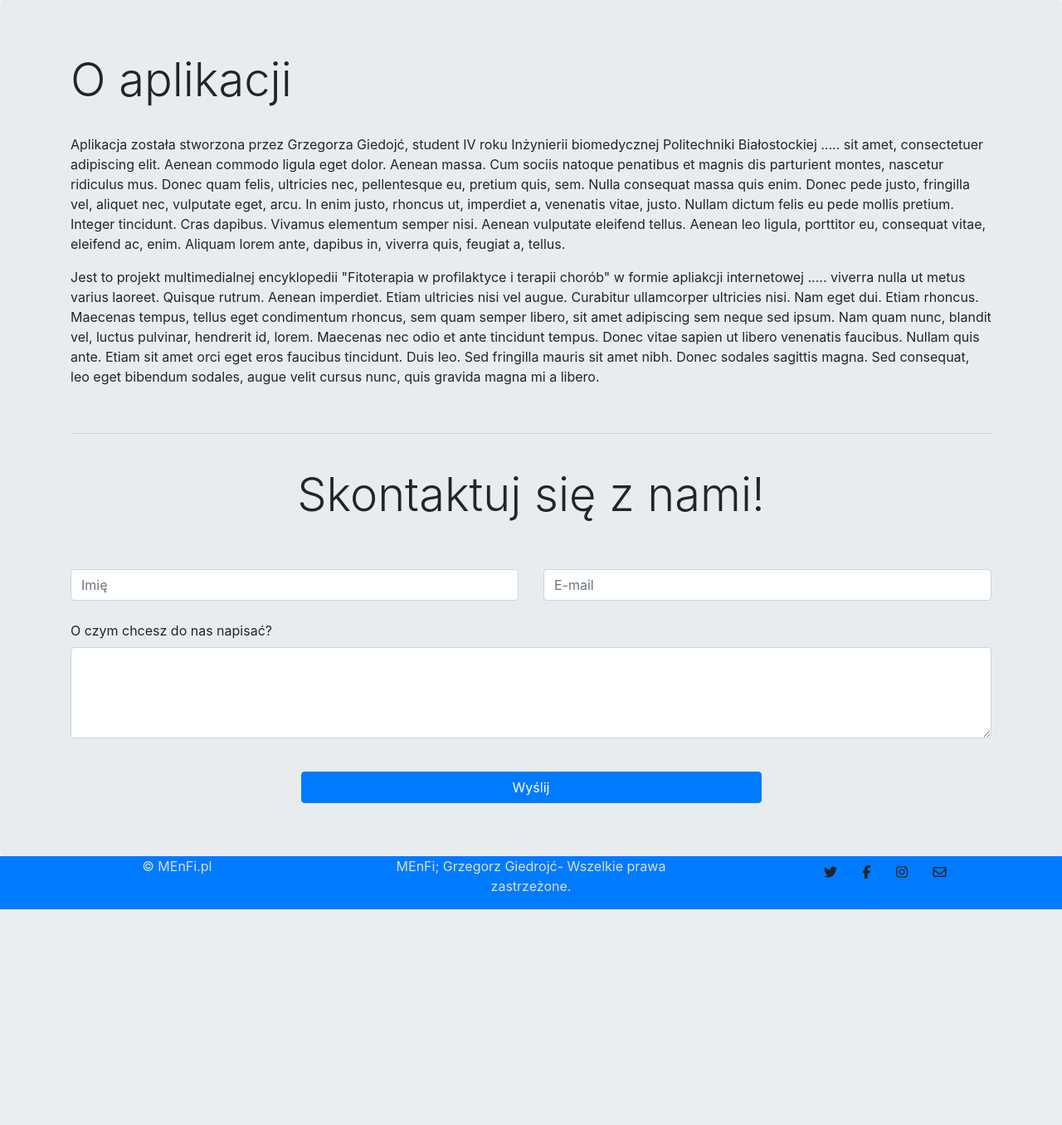
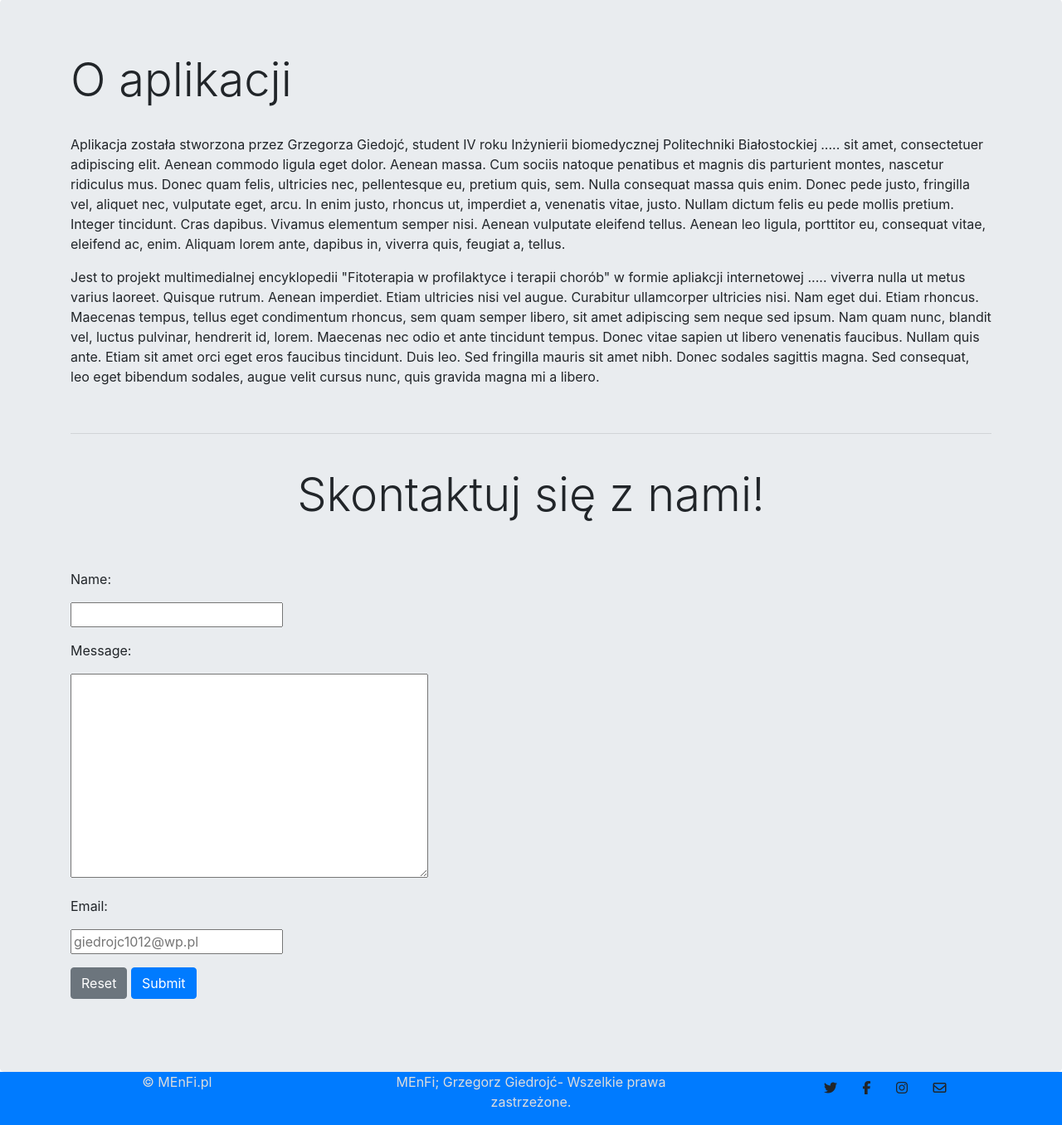
Before and after one commit to Grzegorz-Giedrojc/encyklopedia_fitoterapii, a Django app: page /o_aplikacji/ in a window 1280 px wide. Shown: the part 320-1676 px from the top of the page at 83% size. Before the commit the page ends 1416 px from the top, so only its background shows below. Run offline with Django 3.2, Linux system fonts and the light colour scheme; some libraries are stand-ins or nearby versions.

Commit message:
próby emaila, nieudane

```diff
--- a/encyklopedia_app/forms.py
+++ b/encyklopedia_app/forms.py
@@ -1,9 +1,22 @@
 from django import forms
 
 from .models import Post
+
+
 
 class PostForm(forms.ModelForm):
 
     class Meta:
         model = Post
         fields = ('autor', 'nazwa', 'opis', 'choroby', 'zastosowanie', 'zdjecie', 'created_date', 'published_date',)
+
+def should_be_empty(value):
+    if value:
+        raise forms.ValidationError('Field is not empty')
+
+class ContactForm(forms.Form):
+    name = forms.CharField(max_length=80)
+    message = forms.CharField(widget=forms.Textarea)
+    email = forms.EmailField(max_length = 255, widget=forms.EmailInput({'placeholder': 'giedrojc1012@wp.pl'}),)
+    forcefield = forms.CharField(
+        required=False, widget=forms.HiddenInput, label="Leave empty", validators=[should_be_empty])
--- a/encyklopedia_app/templates/encyklopedia_app/o_aplikacji.html
+++ b/encyklopedia_app/templates/encyklopedia_app/o_aplikacji.html
@@ -19,30 +19,28 @@
     <br />
 
     <section>
-      <h1 class="display-4" style="text-align:center;">Skontaktuj się z nami!</h1>
+      <h1 class="display-4 center">Skontaktuj się z nami!</h1>
         <br /><br />
-      <form>
-        <div class="row">
-          <div class="col">
-            <input type="text" class="form-control" placeholder="Imię">
-          </div>
-          <div class="col">
-            <input type="email" class="form-control" id="exampleFormControlInput1" placeholder="E-mail">
-          </div>
+      <form action="" method="POST">
+        {% csrf_token %}
+
+        {% for hidden in form.hidden_fields %}
+        {{ hidden }}
+        {% endfor %}
+
+        {% for field in form.visible_fields %}
+        <div class="form-group">
+            {{ field.errors }}
+            <label>{{ field.label_tag }}</label>
+            <p>{{ field }}</p>
         </div>
+        {% endfor %}
+
+        <button type="reset" class="btn btn-secondary">Reset</button>
+         <button type="submit" class="btn btn-primary">Submit</button>
 
       </br>
-
-        <div class="form-group">
-          <label for="exampleFormControlTextarea1">O czym chcesz do nas napisać?</label>
-          <textarea class="form-control" id="exampleFormControlTextarea1" rows="4"></textarea>
-        </div>
-
       </br>
-
-        <div  class="text-center">
-          <button  href="#" type="submit" class="btn btn-primary" style="width: 50%;">Wyślij</button>
-        </div>
       </form>
     </section>
   </div>
--- a/encyklopedia_app/views.py
+++ b/encyklopedia_app/views.py
@@ -7,6 +7,9 @@ from django.db.models import Q
 from django.contrib.auth import login, authenticate
 from django.contrib.auth.forms import UserCreationForm
 from django.shortcuts import render, redirect
+from .forms import ContactForm
+from django.core.mail import send_mail, BadHeaderError
+from django.conf import settings
 
 
 def post_list(request):
@@ -35,7 +38,20 @@ def fitoterapia(request):
     return render(request, 'encyklopedia_app/fitoterapia.html', {})
 
 def o_aplikacji(request):
-    return render(request, 'encyklopedia_app/o_aplikacji.html', {})
+    form = ContactForm()
+    if request.method == "POST":
+        form = ContactForm(request.POST)
+        if form.is_valid():
+            subject = f'Message from {form.cleaned_data["name"]}'
+            message = form.cleaned_data["message"]
+            recipients = ['grzesiekodkrywaja@gmail.com']
+            try:
+                send_mail(subject, message, forms.email, recipients, fail_silently=True)
+            except BadHeaderError:
+                return HttpResponse('Invalid header found')
+            return HttpResponse('Success...Your email has been sent')
+
+    return render(request, 'encyklopedia_app/o_aplikacji.html', {'form' : form})
 
 def domowa_apteczka(request):
     return render(request, 'encyklopedia_app/domowa_apteczka.html', {})
```
Also changed, not shown: encyklopedia_fitoterapii/settings.py (+9 -0 lines), 2 other files.
